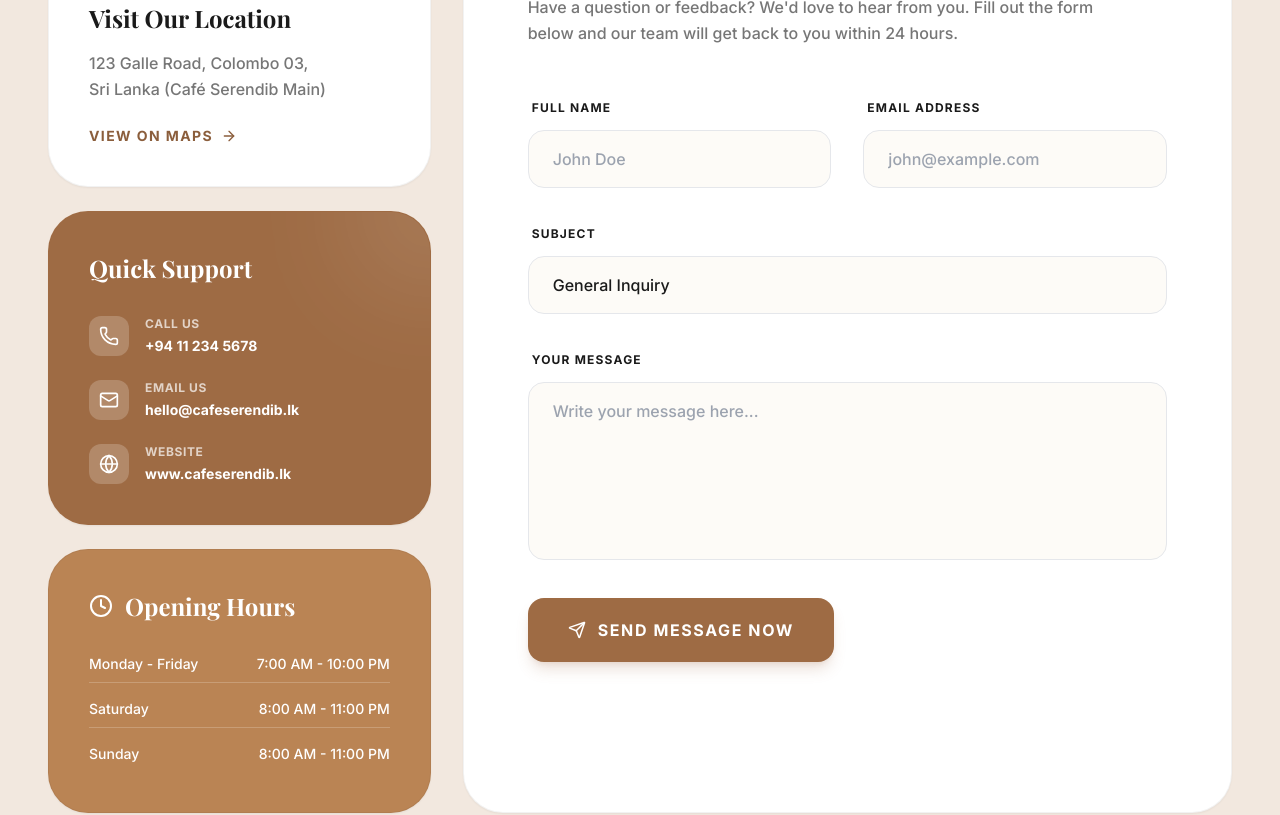
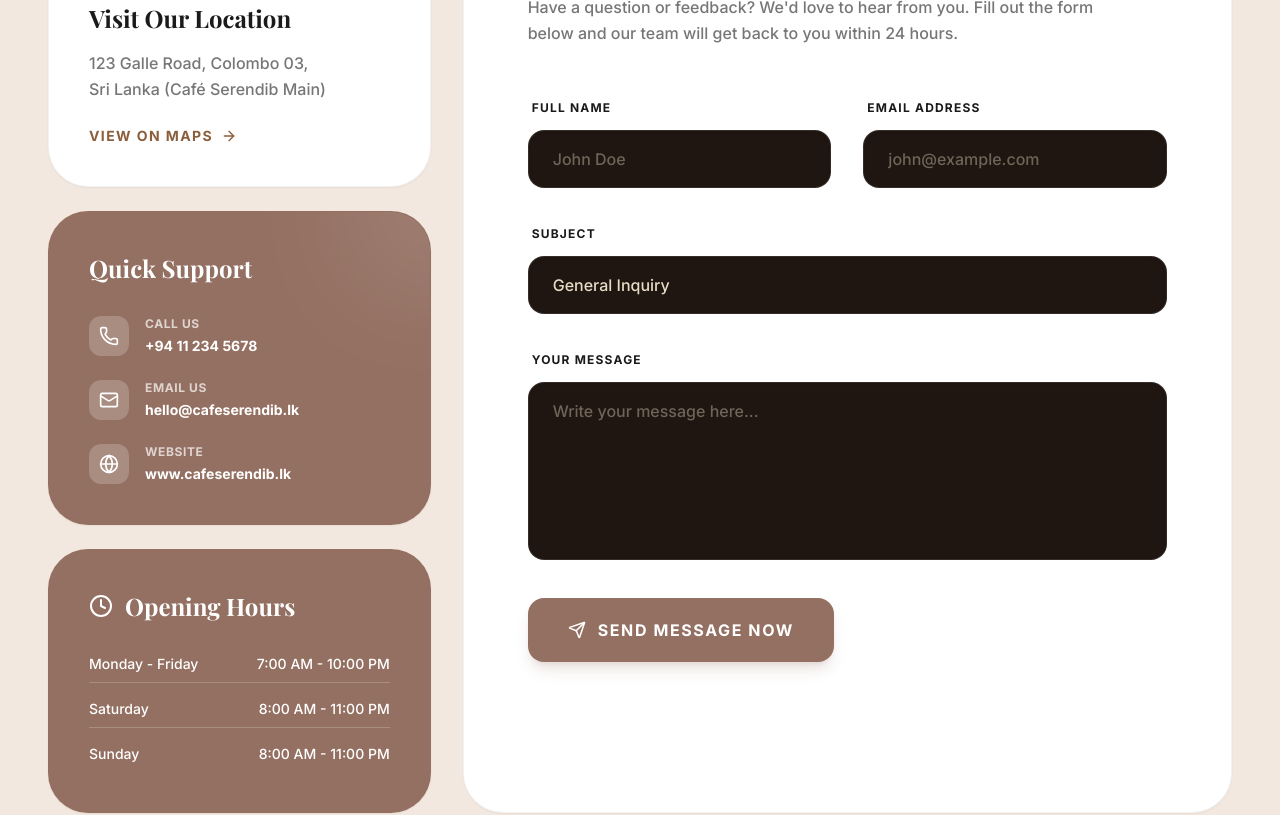
Before and after one commit to JayaniSrimali/Serendib-Caf-Management-System, a React (Vite) app in the folder serendib-frontend/: page /contact in a window 1280 px wide. Shown: the part 600-1415 px from the top of the page. Built offline with nearby package versions, Linux system fonts and the light colour scheme; no server answers; a web font is replaced by a local one.

Commit message:
style(contact): enhance form fields contrast and component padding

```diff
--- a/serendib-frontend/src/pages/Contact.jsx
+++ b/serendib-frontend/src/pages/Contact.jsx
@@ -78,7 +78,7 @@
                         </div>
 
                         {/* Quick Contact Card */}
-                        <div className="bg-[#9E6B44] p-10 rounded-[40px] shadow-sm border border-[#9E6B44]/20 text-white relative overflow-hidden group">
+                        <div className="bg-[#947062] p-10 rounded-[40px] shadow-sm border border-[#947062]/20 text-white relative overflow-hidden group">
                             <div className="absolute top-0 right-0 w-32 h-32 bg-white/20 rounded-full blur-3xl transform translate-x-1/2 -translate-y-1/2"></div>
 
                             <h3 className="text-2xl font-serif font-bold mb-8 relative z-10">Quick Support</h3>
@@ -114,7 +114,7 @@
                         </div>
 
                         {/* Opening Hours Card */}
-                        <div className="bg-[#BA8454] p-10 rounded-[40px] shadow-sm border border-black/5 text-white group">
+                        <div className="bg-[#947062] p-10 rounded-[40px] shadow-sm border border-[#947062]/20 text-white group">
                             <h3 className="text-2xl font-serif font-bold mb-8 flex items-center gap-3">
                                 <Clock size={24} /> Opening Hours
                             </h3>
@@ -154,7 +154,7 @@
                                         value={formData.name}
                                         onChange={handleChange}
                                         required
-                                        className="w-full px-6 py-4 rounded-2xl bg-theme-bg border border-theme-text/20/10 focus:border-theme-accent focus:bg-theme-card focus:ring-4 focus:ring-theme-accent/5 outline-none transition-all text-theme-text font-medium"
+                                        className="w-full px-6 py-4 rounded-2xl bg-[#1F1511] border border-white/10 focus:border-theme-accent focus:bg-[#1F1511] focus:ring-4 focus:ring-theme-accent/5 outline-none transition-all text-[#E8DCC4] font-medium placeholder:text-[#E8DCC4]/40 shadow-inner"
                                         placeholder="John Doe"
                                     />
                                 </div>
@@ -166,7 +166,7 @@
                                         value={formData.email}
                                         onChange={handleChange}
                                         required
-                                        className="w-full px-6 py-4 rounded-2xl bg-theme-bg border border-theme-text/20/10 focus:border-theme-accent focus:bg-theme-card focus:ring-4 focus:ring-theme-accent/5 outline-none transition-all text-theme-text font-medium"
+                                        className="w-full px-6 py-4 rounded-2xl bg-[#1F1511] border border-white/10 focus:border-theme-accent focus:bg-[#1F1511] focus:ring-4 focus:ring-theme-accent/5 outline-none transition-all text-[#E8DCC4] font-medium placeholder:text-[#E8DCC4]/40 shadow-inner"
                                         placeholder="john@example.com"
                                     />
                                 </div>
@@ -178,7 +178,7 @@
                                     name="subject"
                                     value={formData.subject}
                                     onChange={handleChange}
-                                    className="w-full px-6 py-4 rounded-2xl bg-theme-bg border border-theme-text/20/10 focus:border-theme-accent focus:bg-theme-card focus:ring-4 focus:ring-theme-accent/5 outline-none transition-all text-theme-text font-medium appearance-none cursor-pointer"
+                                    className="w-full px-6 py-4 rounded-2xl bg-[#1F1511] border border-white/10 focus:border-theme-accent focus:bg-[#1F1511] focus:ring-4 focus:ring-theme-accent/5 outline-none transition-all text-[#E8DCC4] font-medium appearance-none cursor-pointer shadow-inner"
                                 >
                                     <option value="General Inquiry">General Inquiry</option>
                                     <option value="Reservation Question">Reservation Question</option>
@@ -196,7 +196,7 @@
                                     onChange={handleChange}
                                     rows="6"
                                     required
-                                    className="w-full px-6 py-4 rounded-2xl bg-theme-bg border border-theme-text/20/10 focus:border-theme-accent focus:bg-theme-card focus:ring-4 focus:ring-theme-accent/5 outline-none transition-all text-theme-text font-medium resize-none"
+                                    className="w-full px-6 py-4 rounded-2xl bg-[#1F1511] border border-white/10 focus:border-theme-accent focus:bg-[#1F1511] focus:ring-4 focus:ring-theme-accent/5 outline-none transition-all text-[#E8DCC4] font-medium resize-none placeholder:text-[#E8DCC4]/40 shadow-inner"
                                     placeholder="Write your message here..."
                                 ></textarea>
                             </div>
@@ -204,7 +204,7 @@
                             <button
                                 type="submit"
                                 disabled={loading}
-                                className="bg-[#9E6B44] text-white px-10 py-5 rounded-2xl font-bold uppercase tracking-widest hover:bg-[#7D5333] disabled:bg-[#9E6B44]/50 disabled:cursor-not-allowed transition-all duration-300 flex items-center justify-center gap-3 shadow-lg shadow-[#9E6B44]/20"
+                                className="bg-[#947062] text-white px-10 py-5 rounded-2xl font-bold uppercase tracking-widest hover:bg-[#7A5B4F] disabled:bg-[#947062]/50 disabled:cursor-not-allowed transition-all duration-300 flex items-center justify-center gap-3 shadow-lg shadow-[#947062]/20"
                             >
                                 {loading ? (
                                     <>
```
